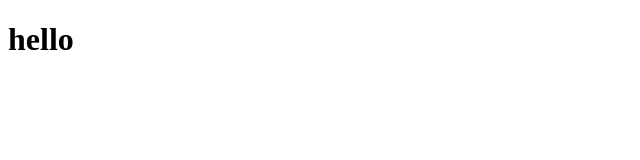
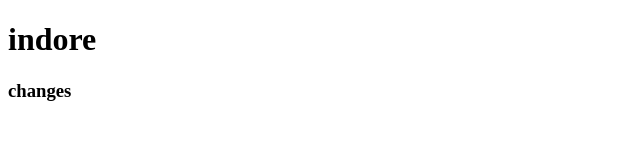
Before and after one commit to HarshitaLimanpure/gitDemo2, a plain HTML site: page index.html in a window 1280 px wide. Shown: the whole page, without its empty margins (0-640 px from the left). Drawn offline with Linux system fonts and the light colour scheme.

Commit message:
added new branch

```diff
--- a/index.html
+++ b/index.html
@@ -6,6 +6,7 @@
     <title>Document</title>
 </head>
 <body>
-    <h1>hello</h1>
+    <h1>indore</h1>
+    <h3>changes</h3>
 </body>
 </html>
```
